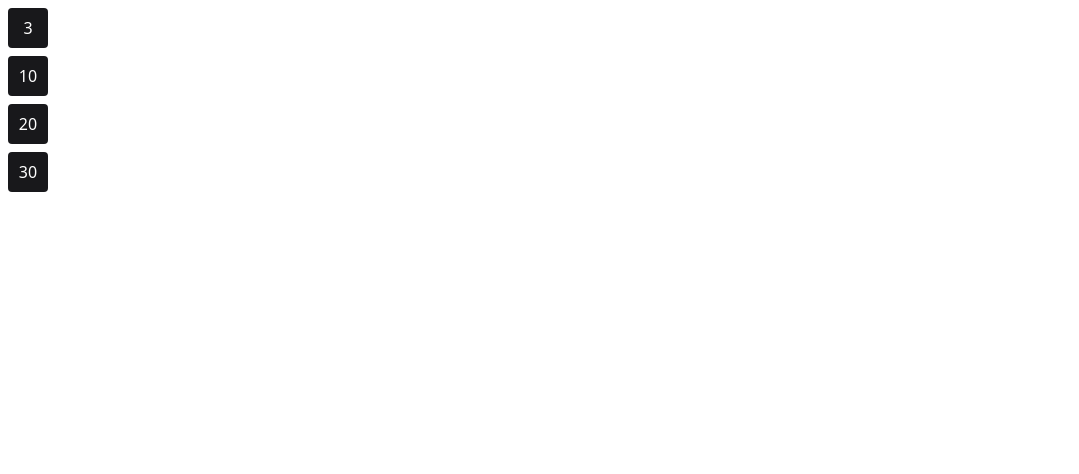
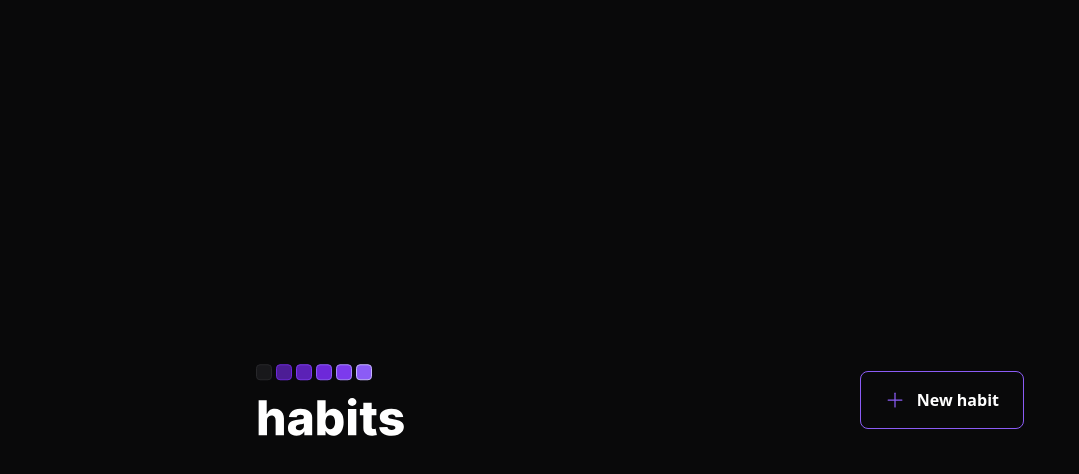
Before and after one commit to lucianoscabora/web, a React (Vite) app: page / in a window 1280 px wide. Shown: the top 474 px of the page, without its empty margins (0-1079 px from the left). Built offline with nearby package versions, Linux system fonts and the light colour scheme.

Commit message:
header component created

```diff
--- a/index.html
+++ b/index.html
@@ -6,7 +6,7 @@
     <meta name="viewport" content="width=device-width, initial-scale=1.0" />
     <title>Vite + React + TS</title>
   </head>
-  <body>
+  <body class="bg-background text-white">
     <div id="root"></div>
     <script type="module" src="/src/main.tsx"></script>
   </body>
--- a/package.json
+++ b/package.json
@@ -9,6 +9,7 @@
     "preview": "vite preview"
   },
   "dependencies": {
+    "phosphor-react": "^1.4.1",
     "react": "^18.2.0",
     "react-dom": "^18.2.0"
   },
--- a/src/App.tsx
+++ b/src/App.tsx
@@ -1,16 +1,29 @@
 import './styles/global.css'
-import { Habit } from "./components/Habit"
-function App() {
+import { Plus } from 'phosphor-react'
+// import { Habit } from "./components/Habit"
+
+import logoImage from "./assets/logo.svg"
+
+export function App() {
 
   return (
-    <div>
-      <Habit completed={3} />
-      <Habit completed={10} />
-      <Habit completed={20} />
-      <Habit completed={30} />
+    <div className="w-screen h-screen flex justify-center items-center">
+      <div className="w-full max-w-5xl px-6 flex-col gap-16">
+
+      <div className="w-full max-w-3xl mx-auto flex items-center justify-between">
+        <img src={logoImage} alt="logo image" />
+
+        <button type="button"
+        className="border border-violet-500 font-semibold rounded-lg px-6 py-4 flex items-center gap-3 hover:border-violet-300"
+        >
+          <Plus size={20} className="text-violet-500"/>
+          New habit
+        </button>
+
+      </div>
+
+      </div>
     </div>
 
   )
 }
-
-export default App
--- a/src/main.tsx
+++ b/src/main.tsx
@@ -1,6 +1,6 @@
 import React from 'react'
 import ReactDOM from 'react-dom/client'
-import App from './App'
+import { App } from './App'
 
 ReactDOM.createRoot(document.getElementById('root') as HTMLElement).render(
   <React.StrictMode>
--- a/tailwind.config.cjs
+++ b/tailwind.config.cjs
@@ -5,7 +5,11 @@
     './index.html'
   ],
   theme: {
-    extend: {},
+    extend: {
+      colors: {
+        background: '#09090A'
+      },
+    },
   },
   plugins: [],
 }
```
Also changed, not shown: src/assets/logo.svg (added), 1 other file (tests, documents, lock files or other folders).
